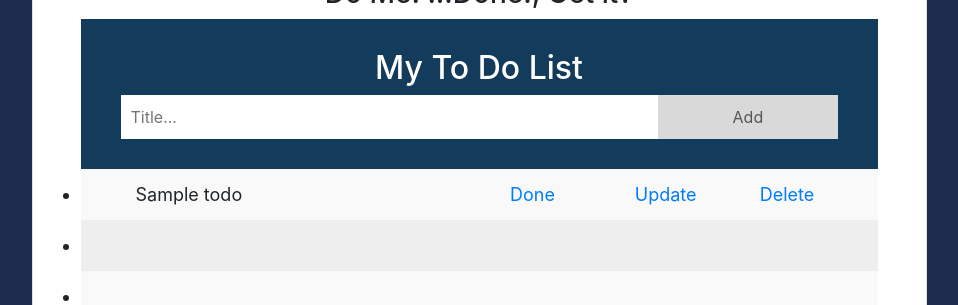
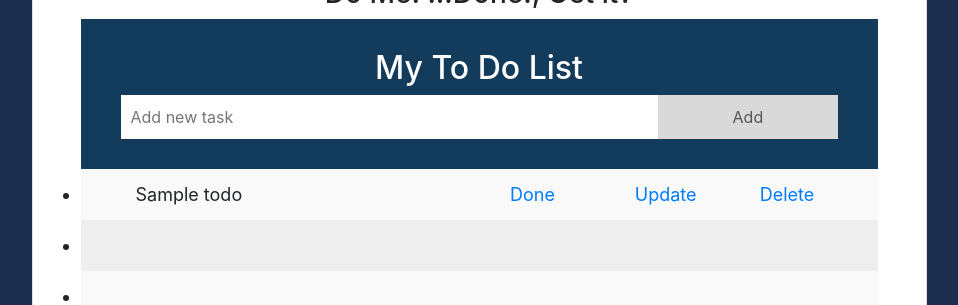
Before and after one commit to Omarabdul3ziz/dome, a Flask app: page / in a window 1280 px wide. Shown: the part 192-497 px from the top of the page, without its empty margins (161-1119 px from the left). Run offline with Flask 2, Linux system fonts and the light colour scheme; a database or web service that is not in the repository returns one stand-in record (values such as "Sample title"); some libraries are stand-ins or nearby versions.

Commit message:
fix the form ui

```diff
--- a/templates/index.html
+++ b/templates/index.html
@@ -21,8 +21,10 @@
                 </h3>
                 <div id="myDIV" class="header">
                     <h2>My To Do List</h2>
-                    <input type="text" id="myInput" placeholder="Title...">
-                    <span onclick="newElement()" class="addBtn">Add</span>
+                    <form action="/", method="POST">
+                        <input type="text" name="content" id="content" placeholder="Add new task">
+                        <input type="submit" class="addBtn" value="Add">
+                    </form>
                   </div>
 
                   <ul id="myUL">
```
